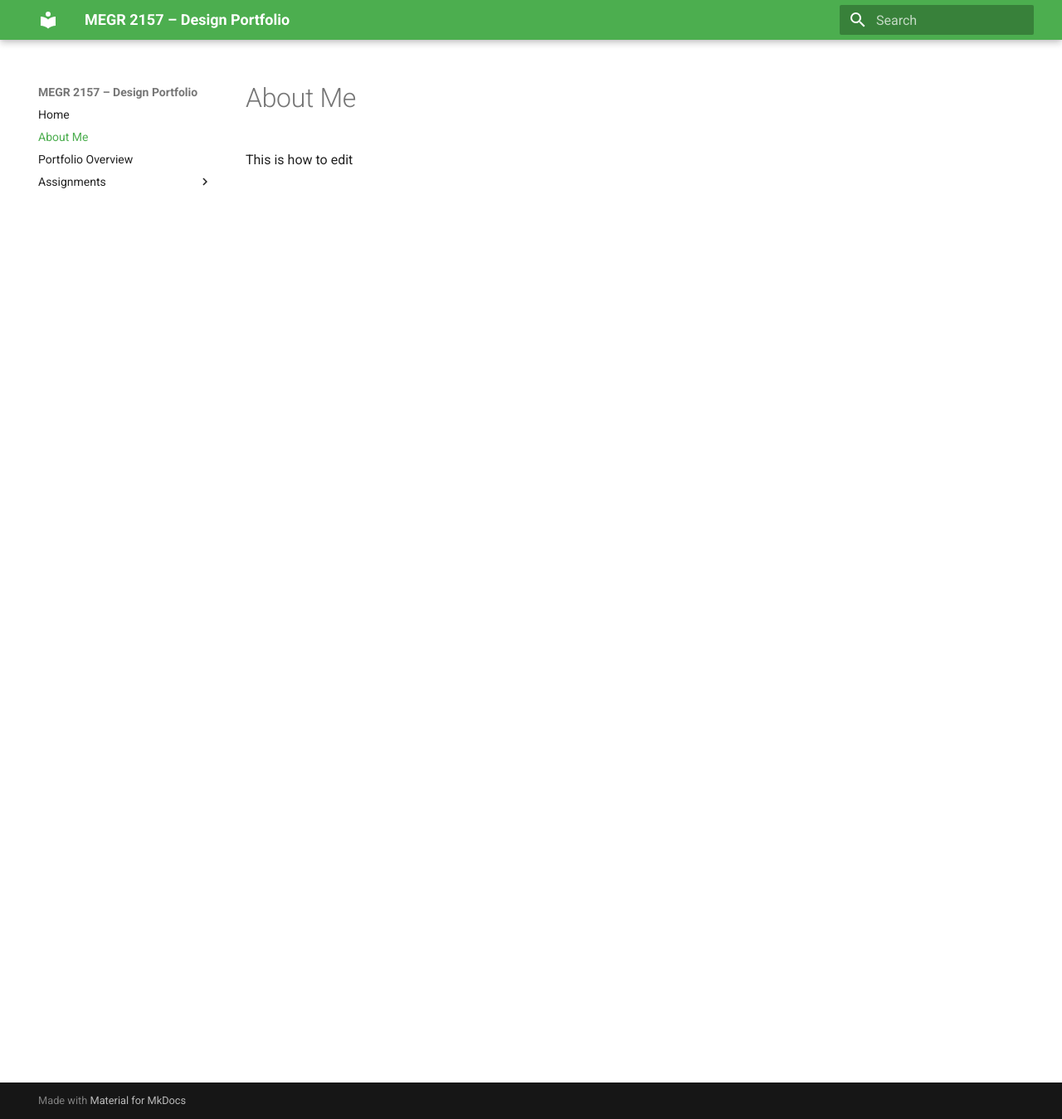
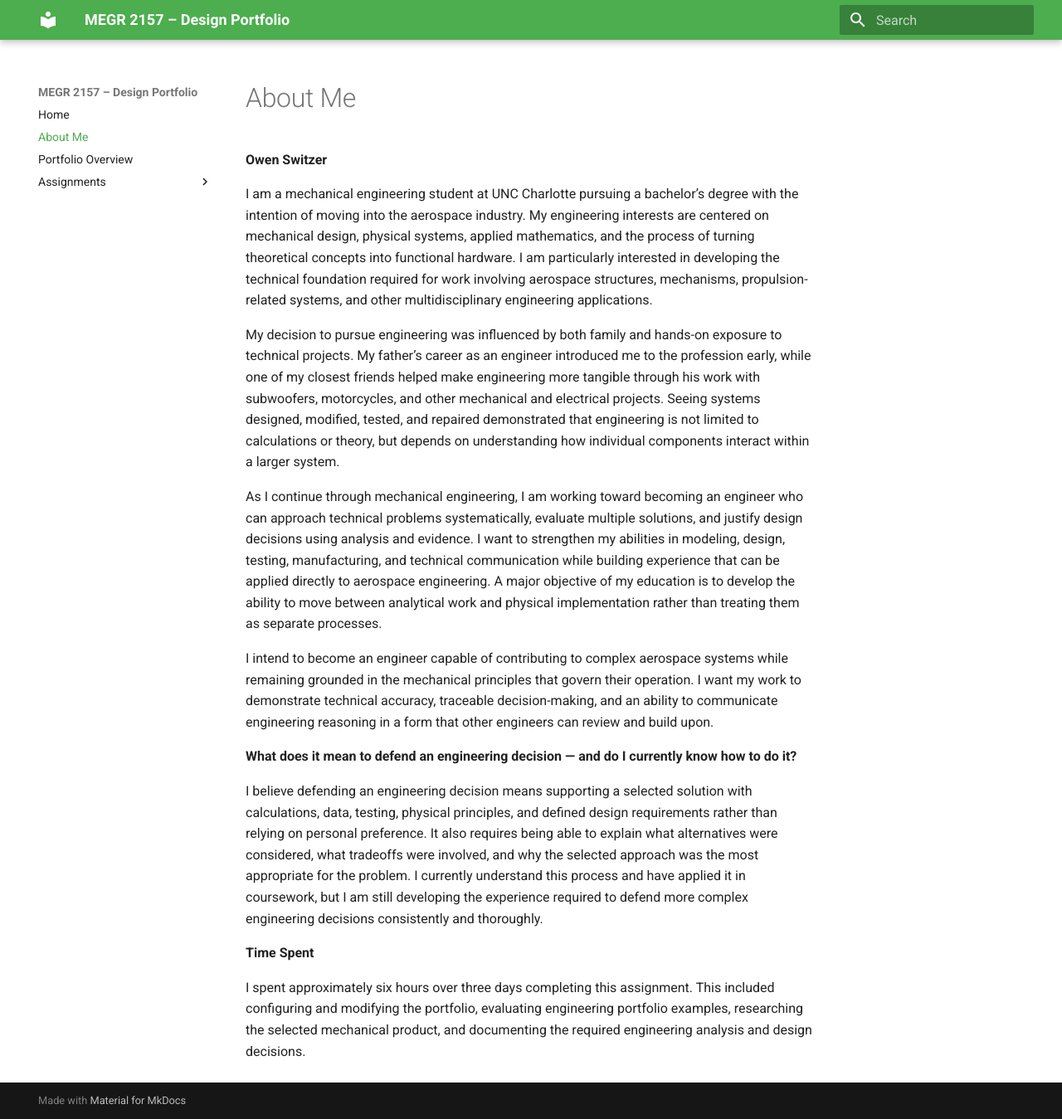
Before and after one commit to OwenHare/design-projects-portfolio, an MkDocs documentation site: the page built from docs/aboutme/index.md, in a window 1280 px wide and 1349 px high. Shown: the whole window at 83% size. Built offline with MkDocs 1.6.1 and Material for MkDocs 9.7.7, drawn with Linux system fonts in a browser that asks for light colours.

Commit message:
About Me Updated

```diff
--- a/docs/aboutme/index.md
+++ b/docs/aboutme/index.md
@@ -1,2 +1,19 @@
 #About Me
-This is how to edit
+
+**Owen Switzer**
+
+I am a mechanical engineering student at UNC Charlotte pursuing a bachelor’s degree with the intention of moving into the aerospace industry. My engineering interests are centered on mechanical design, physical systems, applied mathematics, and the process of turning theoretical concepts into functional hardware. I am particularly interested in developing the technical foundation required for work involving aerospace structures, mechanisms, propulsion-related systems, and other multidisciplinary engineering applications.
+
+My decision to pursue engineering was influenced by both family and hands-on exposure to technical projects. My father’s career as an engineer introduced me to the profession early, while one of my closest friends helped make engineering more tangible through his work with subwoofers, motorcycles, and other mechanical and electrical projects. Seeing systems designed, modified, tested, and repaired demonstrated that engineering is not limited to calculations or theory, but depends on understanding how individual components interact within a larger system.
+
+As I continue through mechanical engineering, I am working toward becoming an engineer who can approach technical problems systematically, evaluate multiple solutions, and justify design decisions using analysis and evidence. I want to strengthen my abilities in modeling, design, testing, manufacturing, and technical communication while building experience that can be applied directly to aerospace engineering. A major objective of my education is to develop the ability to move between analytical work and physical implementation rather than treating them as separate processes.
+
+I intend to become an engineer capable of contributing to complex aerospace systems while remaining grounded in the mechanical principles that govern their operation. I want my work to demonstrate technical accuracy, traceable decision-making, and an ability to communicate engineering reasoning in a form that other engineers can review and build upon.
+
+**What does it mean to defend an engineering decision — and do I currently know how to do it?**
+
+I believe defending an engineering decision means supporting a selected solution with calculations, data, testing, physical principles, and defined design requirements rather than relying on personal preference. It also requires being able to explain what alternatives were considered, what tradeoffs were involved, and why the selected approach was the most appropriate for the problem. I currently understand this process and have applied it in coursework, but I am still developing the experience required to defend more complex engineering decisions consistently and thoroughly.
+
+**Time Spent**
+
+I spent approximately six hours over three days completing this assignment. This included configuring and modifying the portfolio, evaluating engineering portfolio examples, researching the selected mechanical product, and documenting the required engineering analysis and design decisions.
```
